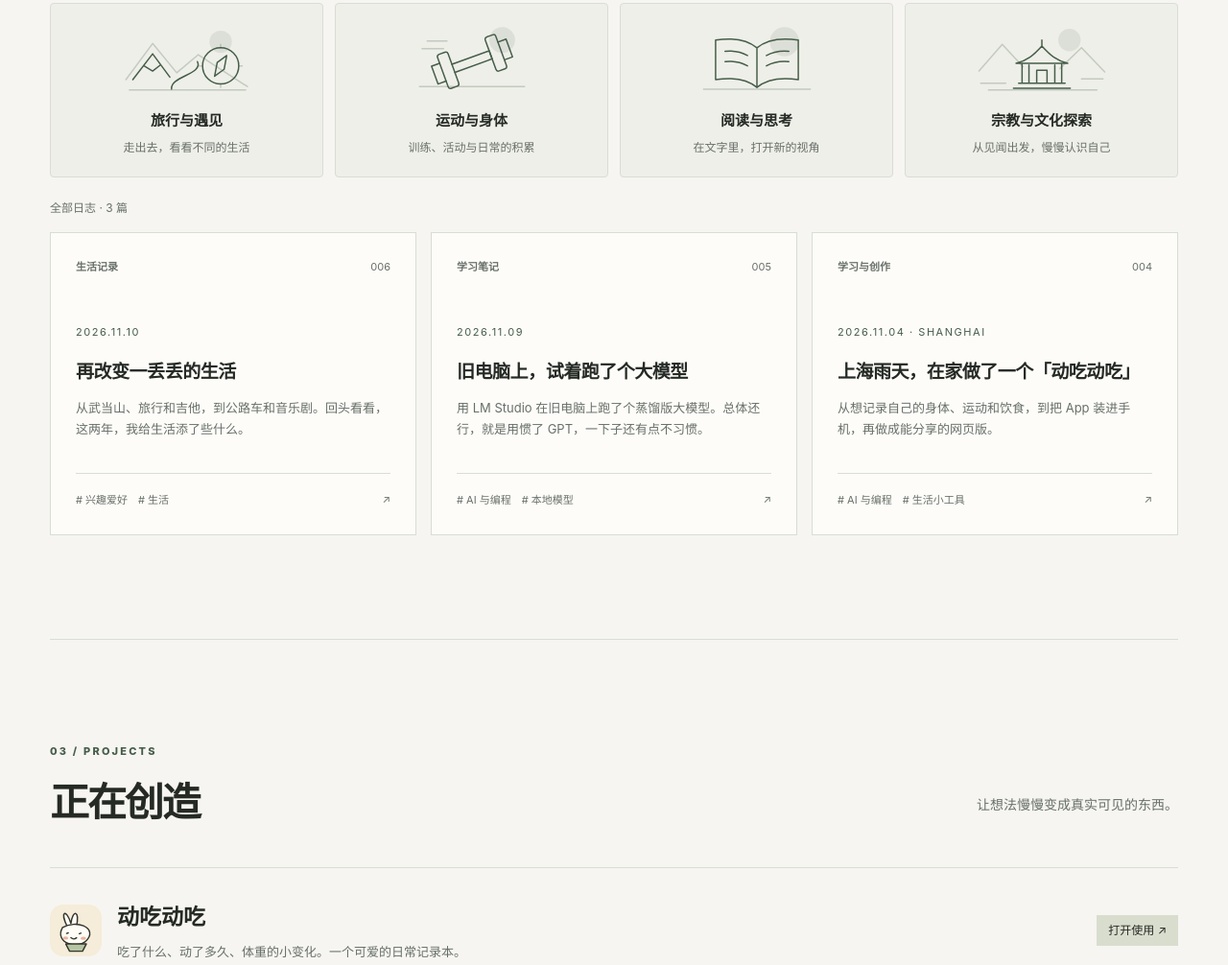
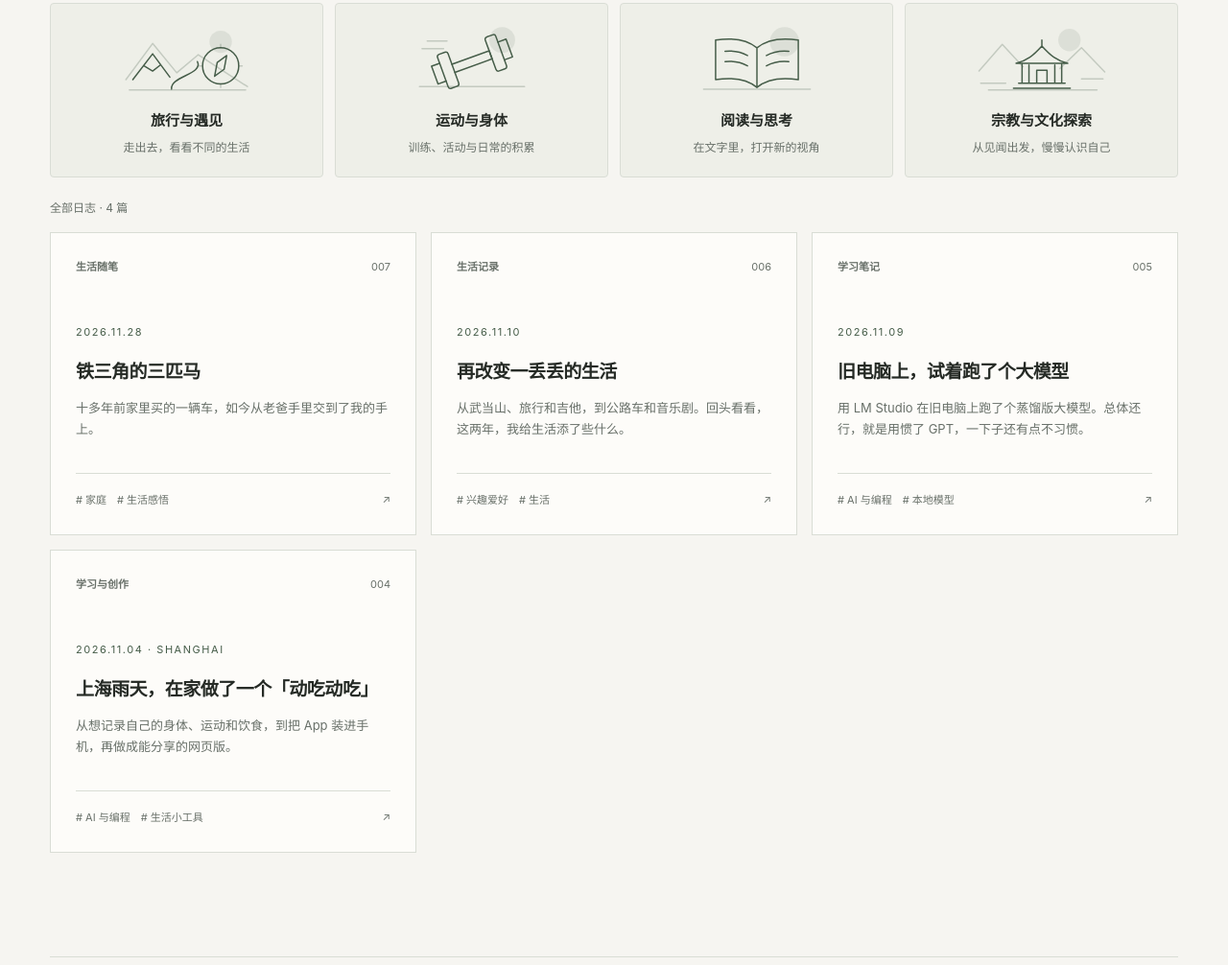
Before and after one commit to RobinShanghai/robinshanghai.github.io, a plain HTML site: page index.html in a window 1280 px wide. Shown: the part 1869-2875 px from the top of the page at 96% size. Drawn offline with Linux system fonts and the light colour scheme.

Commit message:
Show family reflection in public journal

```diff
--- a/index.html
+++ b/index.html
@@ -133,9 +133,16 @@
             <span class="experience-note">从见闻出发，慢慢认识自己</span>
           </button>
         </div>
-        <p class="journal-status" id="journalStatus" role="status" aria-live="polite" aria-atomic="true">全部日志 · 3 篇</p>
+        <p class="journal-status" id="journalStatus" role="status" aria-live="polite" aria-atomic="true">全部日志 · 4 篇</p>
         <div class="journal-grid" id="journalGrid">
           <!-- 新增日志可复制 article；data-topics 用空格分隔体验分类：cycling guitar music theatre travel sport reading reflection。 -->
+          <article class="journal-card" data-category="life">
+            <a class="journal-entry-link" href="journal/2026-11-28-three-horses.html">
+              <div class="card-top"><span class="card-label">生活随笔</span><span>007</span></div>
+              <div class="card-body"><p class="card-date"><time datetime="2026-11-28">2026.11.28</time></p><h3>铁三角的三匹马</h3><p>十多年前家里买的一辆车，如今从老爸手里交到了我的手上。</p></div>
+              <span class="card-bottom"># 家庭　# 生活感悟 <span aria-hidden="true">↗</span></span>
+            </a>
+          </article>
           <article class="journal-card" data-category="life" data-topics="cycling guitar music theatre travel sport reading reflection">
             <a class="journal-entry-link" href="journal/2026-11-10-life-interests.html">
               <div class="card-top"><span class="card-label">生活记录</span><span>006</span></div>
```
